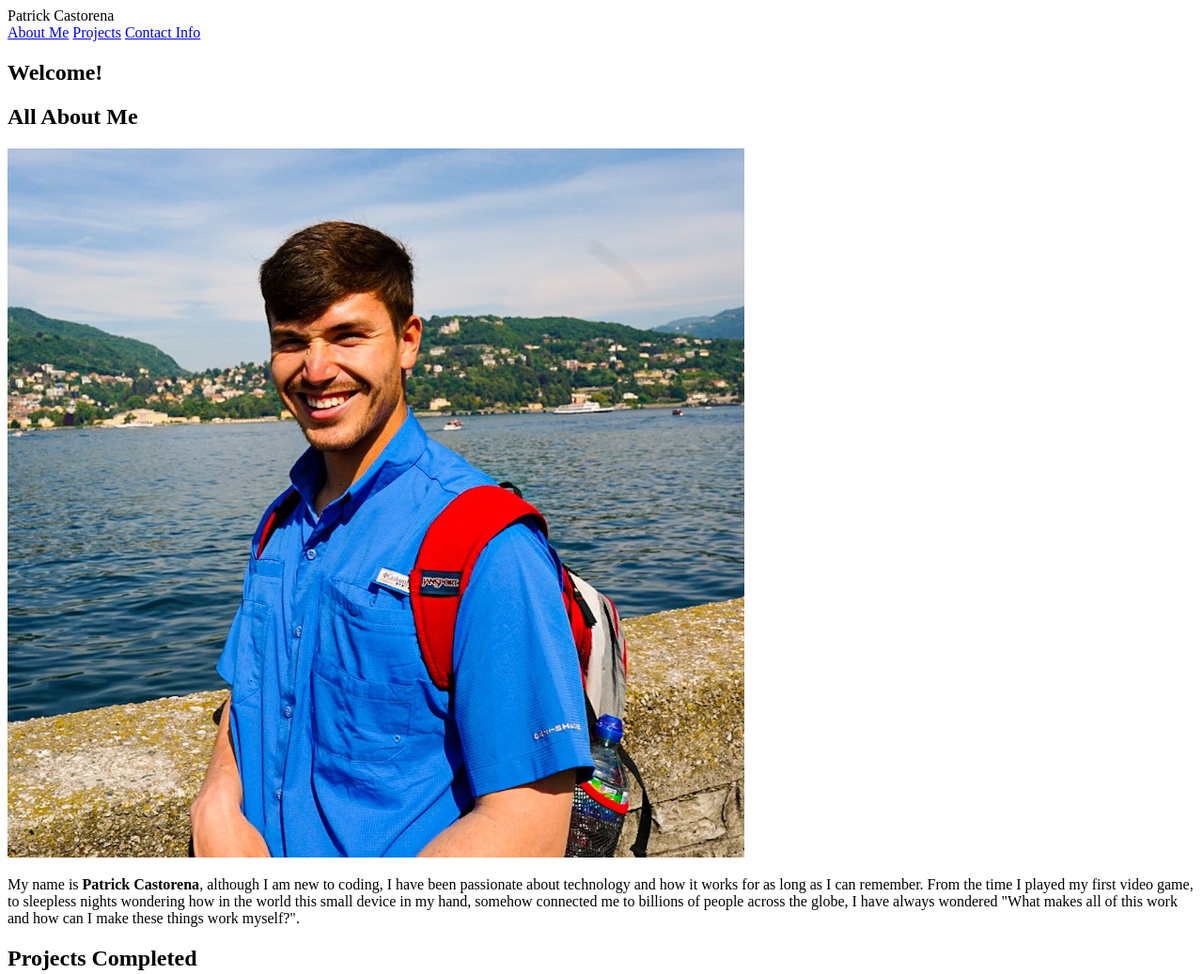
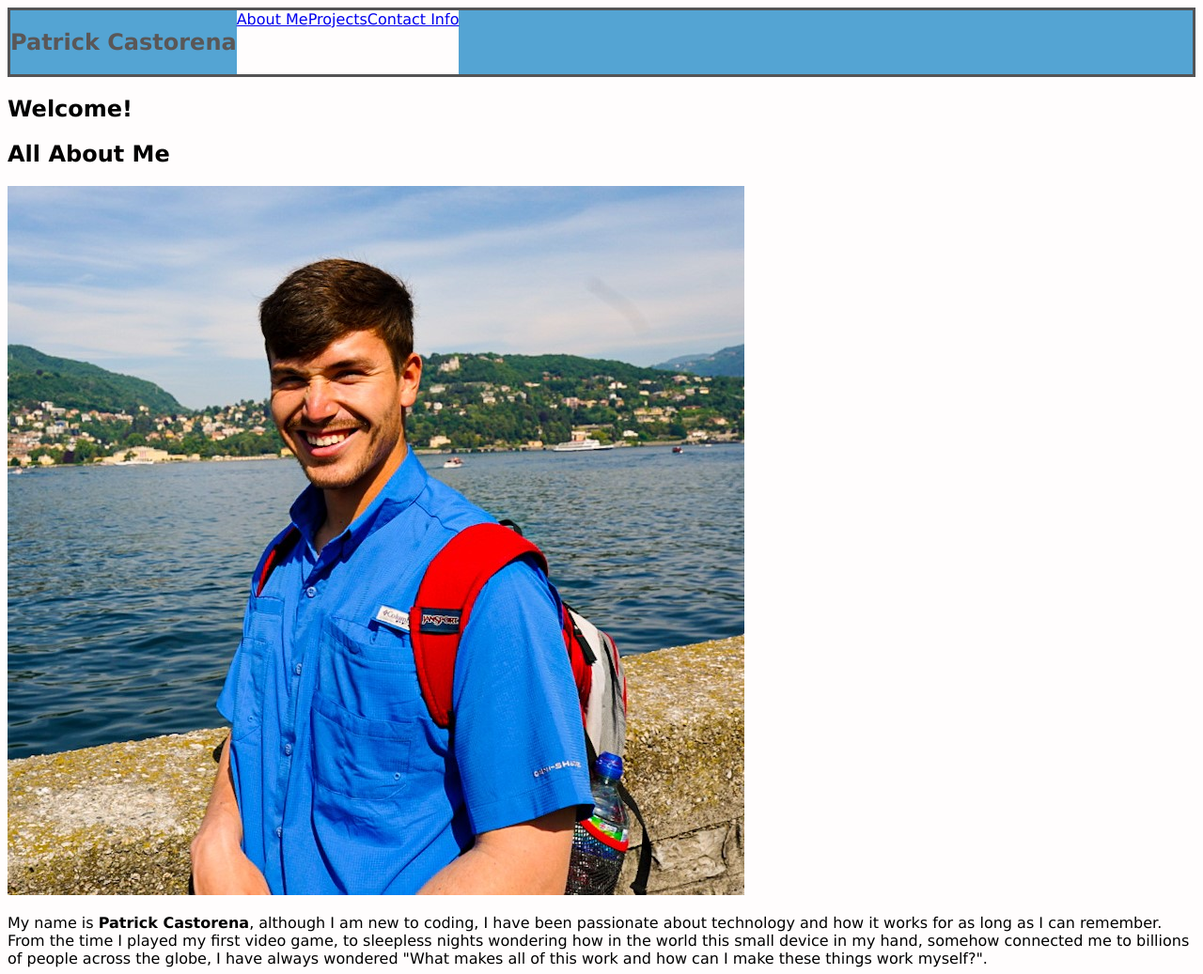
Before and after one commit to PCast71/No-This-Is-Patrick, a plain HTML site: page index.html in a window 1280 px wide. Shown: the top 1037 px of the page at 94% size. Drawn offline with Linux system fonts and the light colour scheme.

Commit message:
finished up html and began css

```diff
--- a/assets/css/style.css
+++ b/assets/css/style.css
@@ -0,0 +1,34 @@
+* {
+    background-color:rgb(255, 253, 253);
+    box-sizing: border-box;
+    font-family: 'Lucida Sans', 'Lucida Sans Regular', 'Lucida Grande', 'Lucida Sans Unicode', Geneva, Verdana, sans-serif;
+
+}
+
+header {
+    padding: 40, 30, 30, 40;
+    border: 3px solid rgb(84, 84, 85);
+    display: flex;
+    flex: 0 0 400px;
+    justify-content: start;
+    background-color: rgb(84, 164, 211);
+
+}
+.name{
+    background-color: rgb(84, 164, 211);
+    color: rgb(90, 87, 87);
+
+}
+
+nav {
+    display: flex;
+    justify-content: end;
+
+
+
+
+}
+
+body {background-color:;
+
+}
--- a/index.html
+++ b/index.html
@@ -8,12 +8,14 @@
 </head>
 <body>
     <section>
-    <header id="name">Patrick Castorena</header>
-    <nav id="links">
+    <header>
+        <h1 class="name">Patrick Castorena</h1>
+            <nav>
         <a href="#About-Me">About Me</a>
         <a href="#Projects">Projects</a>
         <a href="#Contact-Me">Contact Info</a>
-    </nav>
+         </nav>
+    </header>
     </section>
 
     <section class="intro">
```
